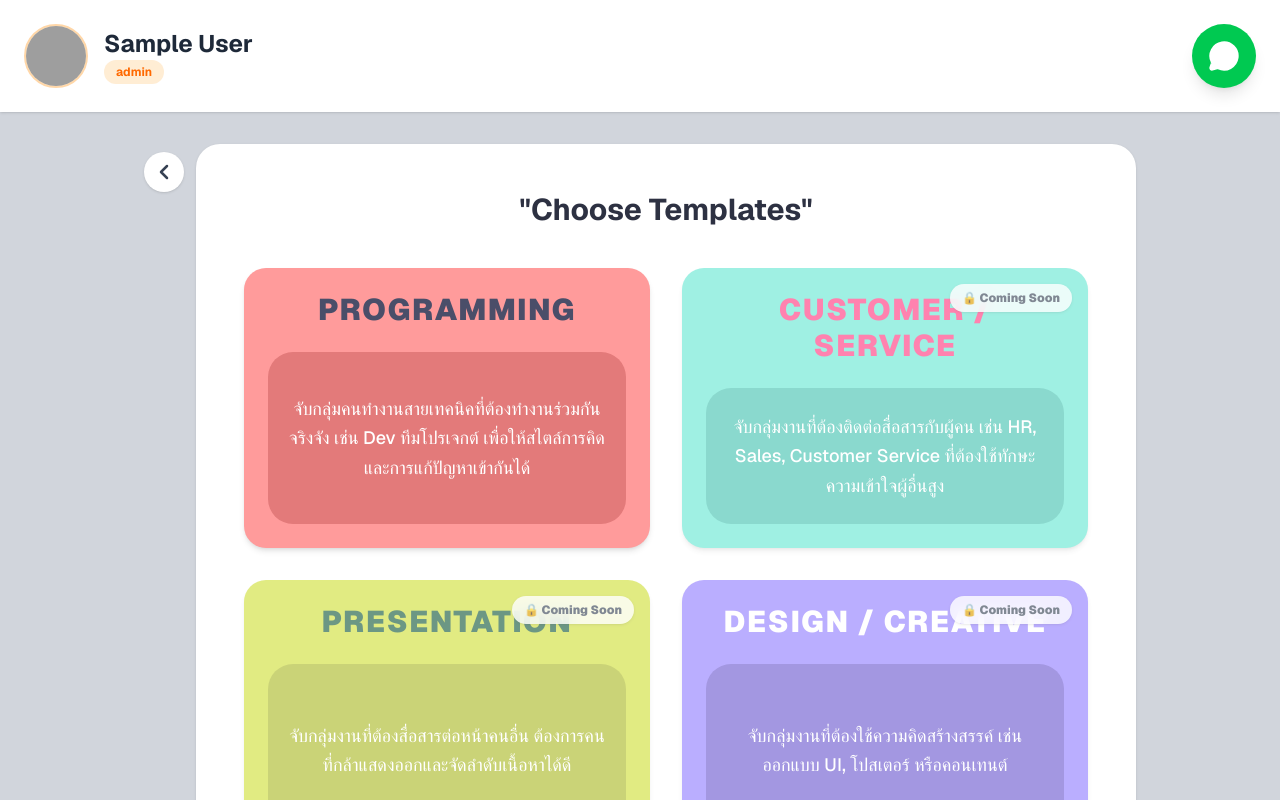
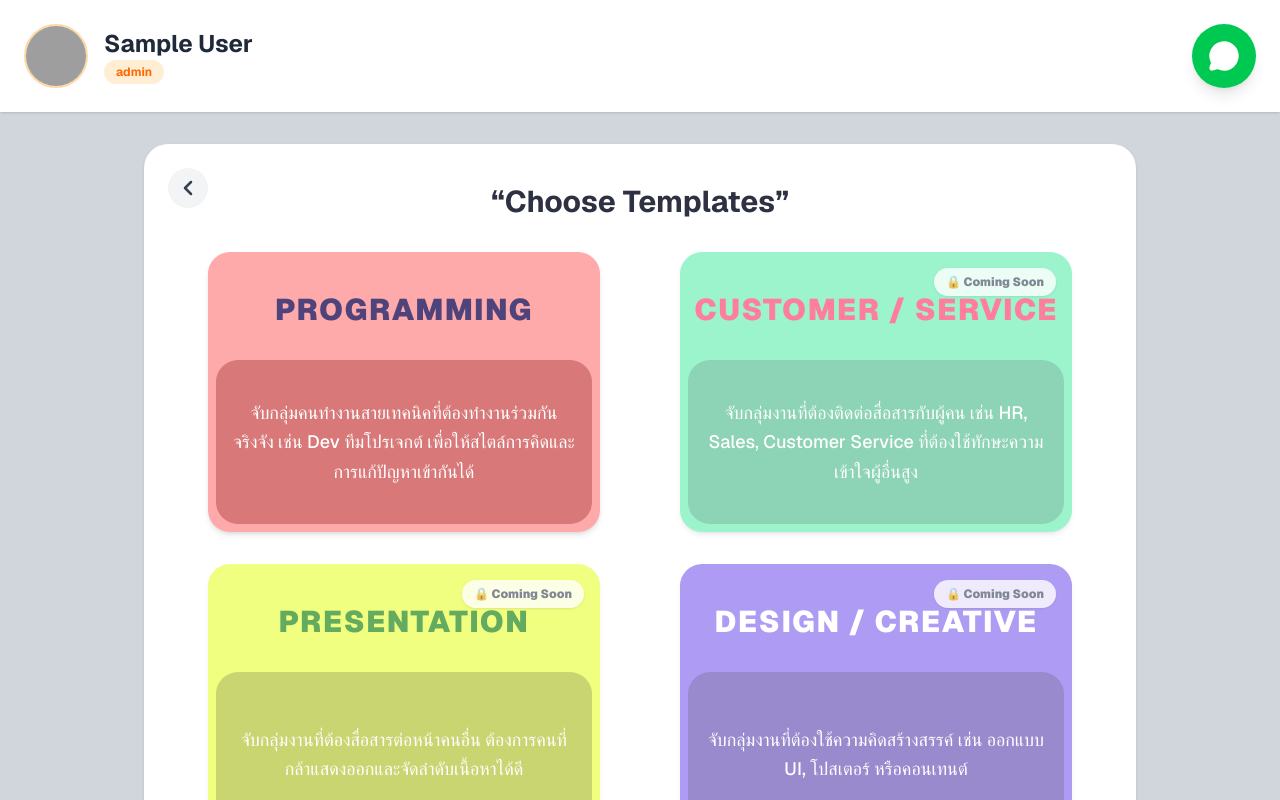
Before and after one commit to Oatto319/FinalProject, a Next.js app: page /templates in a window 1280 px wide. Shown: the top 800 px of the page. Built offline with nearby package versions, Linux system fonts and the light colour scheme; sample sign-in values are in the browser's storage; grey boxes are pictures that could not be loaded.

Commit message:
change templates ui

```diff
--- a/app/templates/page.tsx
+++ b/app/templates/page.tsx
@@ -10,13 +10,11 @@ function TemplatesContent() {
   const searchParams = useSearchParams();
   const isCreateMode = searchParams.get('mode') === 'create';
   const [userTypes, setUserTypes] = useState<Record<string, unknown>>({});
-  const [user, setUser] = useState<{ name: string; avatarSeed: number } | null>(null);
 
   useEffect(() => {
     const raw = localStorage.getItem('currentUser');
     if (raw) {
       const parsed = JSON.parse(raw);
-      setUser(parsed);
       setUserTypes(parsed.types ?? {});
     }
   }, []);
@@ -26,18 +24,18 @@ function TemplatesContent() {
       id: 'programming',
       title: 'PROGRAMMING',
       description: 'จับกลุ่มคนทำงานสายเทคนิคที่ต้องทำงานร่วมกันจริงจัง เช่น Dev ทีมโปรเจกต์ เพื่อให้สไตล์การคิดและการแก้ปัญหาเข้ากันได้',
-      bgColor: 'bg-[#FF9B9B]',
-      innerColor: 'bg-[#E37A7A]',
-      textColor: 'text-[#4A4E69]',
+      bgColor: 'bg-[#FFAAAA]',
+      innerColor: 'bg-[#D87878]',
+      textColor: 'text-[#4F437B]',
       route: '/question/programming',
     },
     {
       id: 'service',
       title: 'CUSTOMER / SERVICE',
       description: 'จับกลุ่มงานที่ต้องติดต่อสื่อสารกับผู้คน เช่น HR, Sales, Customer Service ที่ต้องใช้ทักษะความเข้าใจผู้อื่นสูง',
-      bgColor: 'bg-[#76EAD7]',
-      innerColor: 'bg-[#58C9B9]',
-      textColor: 'text-[#FF4D8D]',
+      bgColor: 'bg-[#71EFB8]',
+      innerColor: 'bg-[#5CC095]',
+      textColor: 'text-[#FF4573]',
       route: '/question/service',
       comingSoon: true,
     },
@@ -45,9 +43,9 @@ function TemplatesContent() {
       id: 'presentation',
       title: 'PRESENTATION',
       description: 'จับกลุ่มงานที่ต้องสื่อสารต่อหน้าคนอื่น ต้องการคนที่กล้าแสดงออกและจัดลำดับเนื้อหาได้ดี',
-      bgColor: 'bg-[#D4E24D]',
-      innerColor: 'bg-[#B4C13D]',
-      textColor: 'text-[#2D6A4F]',
+      bgColor: 'bg-[#EAFF48]',
+      innerColor: 'bg-[#B2C334]',
+      textColor: 'text-[#21871C]',
       route: '/question/presentation',
       comingSoon: true,
     },
@@ -55,8 +53,8 @@ function TemplatesContent() {
       id: 'design',
       title: 'DESIGN / CREATIVE',
       description: 'จับกลุ่มงานที่ต้องใช้ความคิดสร้างสรรค์ เช่น ออกแบบ UI, โปสเตอร์ หรือคอนเทนต์',
-      bgColor: 'bg-[#9D8BFF]',
-      innerColor: 'bg-[#7B6AD4]',
+      bgColor: 'bg-[#8C71EF]',
+      innerColor: 'bg-[#6D58B9]',
       textColor: 'text-white',
       route: '/question/design',
       comingSoon: true,
@@ -68,19 +66,16 @@ function TemplatesContent() {
       <Navbar />
       {/* Main Content */}
       <main className="w-full max-w-5xl mt-8 px-4 pb-12">
-        <div className="flex items-start gap-3">
+        <div className="bg-white rounded-[24px] p-8 md:p-10 shadow-sm flex flex-col items-center relative">
 
-          {/* ปุ่ม Back ข้างซ้าย */}
           <button
             onClick={() => router.push('/')}
-            className="mt-2 flex-shrink-0 w-10 h-10 bg-white rounded-full flex items-center justify-center text-gray-700 shadow hover:bg-gray-100 transition-colors active:scale-95">
+            className="absolute top-6 left-6 w-10 h-10 bg-gray-100 rounded-full flex items-center justify-center text-gray-700 hover:bg-gray-200 transition-colors active:scale-95">
             <ChevronLeft size={24} strokeWidth={2.5} />
           </button>
 
-        <div className="flex-1 bg-white rounded-[24px] p-8 md:p-12 shadow-sm flex flex-col items-center">
-
-          <h1 className="text-2xl md:text-3xl font-bold text-[#2D3142] mb-10 text-center">
-            "Choose Templates"
+          <h1 className="text-2xl md:text-3xl font-bold text-[#2D3142] mb-8 text-center">
+            &ldquo;Choose Templates&rdquo;
           </h1>
 
           {/* Templates Grid */}
@@ -106,7 +101,7 @@ function TemplatesContent() {
                       item.id === 'programming' && router.push(item.route);
                     }
                   }}
-                  className={`${item.bgColor} rounded-[22px] p-6 flex flex-col items-center transition-transform duration-300 shadow-md min-h-[280px] relative ${!isCreateMode && comingSoon ? 'cursor-not-allowed opacity-70' : 'cursor-pointer hover:scale-[1.02]'}`}
+                  className={`${item.bgColor} rounded-[22px] p-2 flex flex-col items-center transition-transform duration-300 shadow-md min-h-[280px] relative mx-6 ${!isCreateMode && comingSoon ? 'cursor-not-allowed opacity-70' : 'cursor-pointer hover:scale-[1.02]'}`}
                 >
                   {/* Coming Soon Badge — ซ่อนใน create mode */}
                   {comingSoon && !isCreateMode && (
@@ -124,12 +119,12 @@ function TemplatesContent() {
                   )}
 
                   {/* Title Section */}
-                  <h2 className={`text-2xl md:text-3xl font-black mb-6 tracking-wider ${item.textColor} text-center uppercase`}>
+                  <h2 className={`text-2xl md:text-3xl font-black mt-8 mb-3 tracking-wider ${item.textColor} text-center uppercase`}>
                     {item.title}
                   </h2>
 
                   {/* Description Box Section */}
-                  <div className={`${item.innerColor} rounded-[25px] p-5 flex-grow flex items-center justify-center`}>
+                  <div className={`${item.innerColor} rounded-[22px] p-4 mx-2 mb-0 mt-5 flex-grow w-full flex items-center justify-center`}>
                     <p className="text-white text-base md:text-lg leading-relaxed text-center font-medium">
                       {item.description}
                     </p>
@@ -139,7 +134,6 @@ function TemplatesContent() {
             })}
           </div>
 
-        </div>
         </div>
       </main>
     </div>
```
